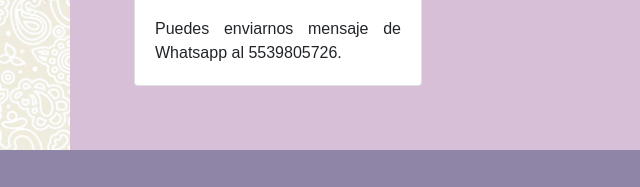
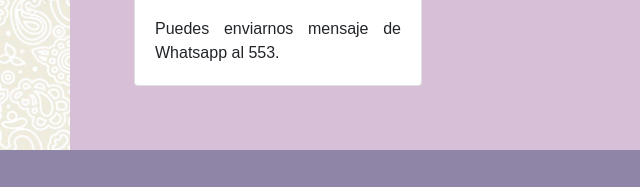
Before and after one commit to yaz-boop/Mandalas-tejidos, a plain HTML site: page views/contacto.html in a window 1280 px wide. Shown: the part 440-627 px from the top of the page, 0-640 px from the left. Drawn offline with nearby package versions, Linux system fonts and the light colour scheme; files whose address does not match are found by name.

Commit message:
cambio info

```diff
--- a/views/contacto.html
+++ b/views/contacto.html
@@ -42,7 +42,7 @@
                 <div class="card" style="width: 18rem;">
                     <img src="assets/whatsapp.png" class="card-img-top" alt="...">
                     <div class="card-body">
-                        <p class="card-text">Puedes enviarnos mensaje de Whatsapp al 5539805726.</p>
+                        <p class="card-text">Puedes enviarnos mensaje de Whatsapp al 553.</p>
                     </div>
                 </div>
             </div>
```
Also changed, not shown: 1 other file.
